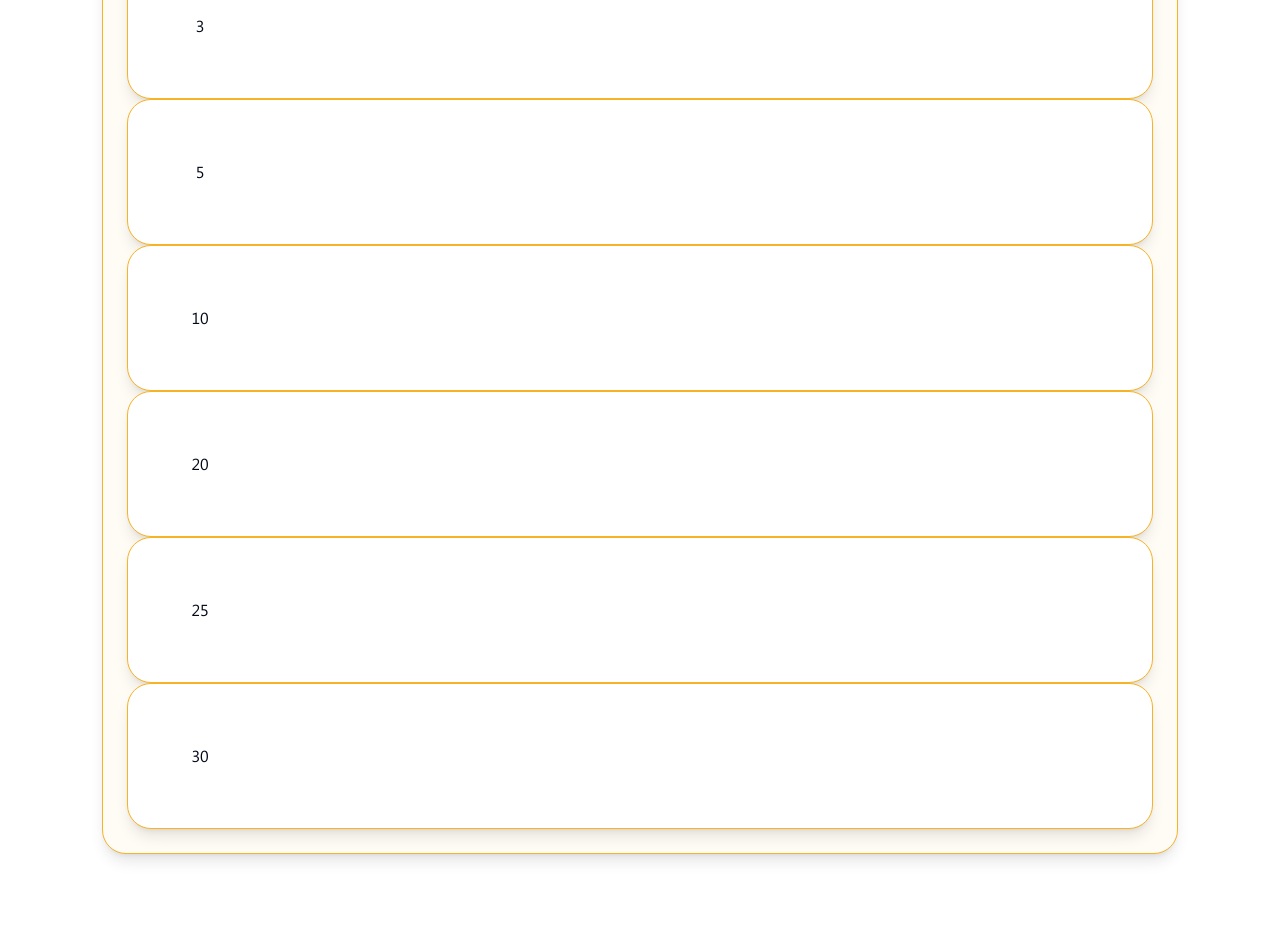
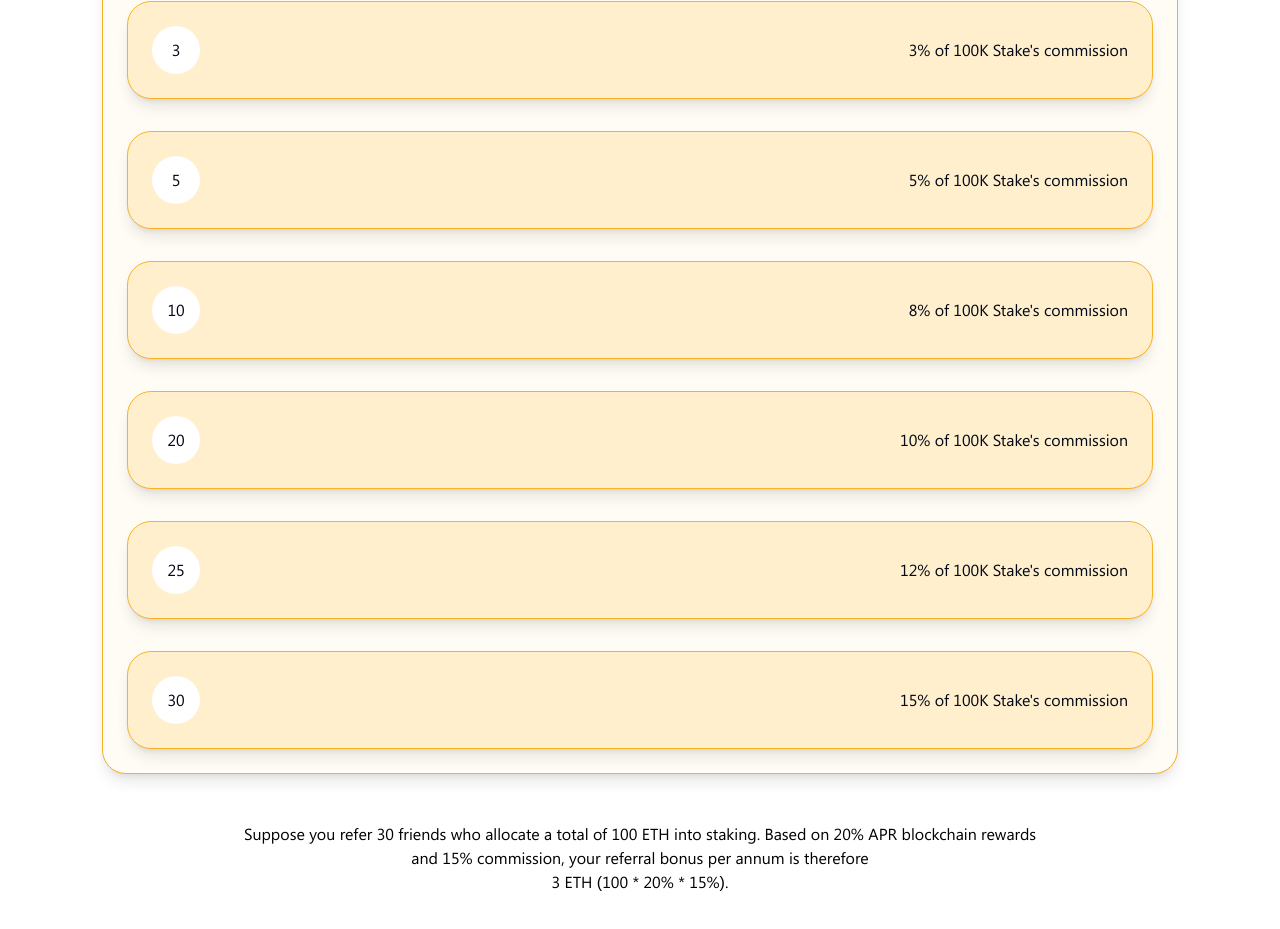
Before and after one commit to Abdullah-Sajjad026/crypto-stake-chain, a Next.js app: page /referral in a window 1280 px wide. Shown: the part 1980-2909 px from the top of the page. Built offline with nearby package versions, Linux system fonts and the light colour scheme.

Commit message:
chore: referral

```diff
--- a/app/(routes)/referral/components/working-method.tsx
+++ b/app/(routes)/referral/components/working-method.tsx
@@ -42,10 +42,18 @@ const WorkingMethod = () => {
             <h3 className="text-block">Number of referrals</h3>
             <h3 className="text-block">Referral bonus</h3>
           </div>
-          {data.map((card) => (
-            <RewardDetails {...card} key={card.title} />
-          ))}
+          <div className="flex flex-col gap-y-8 mt-12">
+            {data.map((card, index) => (
+              <RewardDetails {...card} key={index} />
+            ))}
+          </div>
         </Card>
+
+        <p className="text-center mt-12 w-3/4 mx-auto">
+          Suppose you refer 30 friends who allocate a total of 100 ETH into
+          staking. Based on 20% APR blockchain rewards and 15% commission, your
+          referral bonus per annum is therefore <br/> 3 ETH (100 * 20% * 15%).
+        </p>
       </div>
     </section>
   );
@@ -59,10 +67,16 @@ const RewardDetails = ({
   comissionPercentage: number;
 }) => {
   return (
-    <Card className="flex flex-col md:flex-row gap-4">
-      <span className="bg-white text-semibold flex items-center justify-center h-24 w-24 rounded-full">
-        {noOfReferrals}
-      </span>
+    <Card className="bg-accent flex flex-col md:flex-row gap-4 md:items-center">
+      <div className="flex gap-4 flex-1 ">
+        <div className="bg-white text-semibold flex items-center justify-center h-12 w-12 rounded-full">
+          {noOfReferrals}
+        </div>
+        <div className="flex-1"></div>
+      </div>
+      <div className="text-end self-center">
+        {comissionPercentage}% of 100K Stake's commission
+      </div>
     </Card>
   );
 };
```
